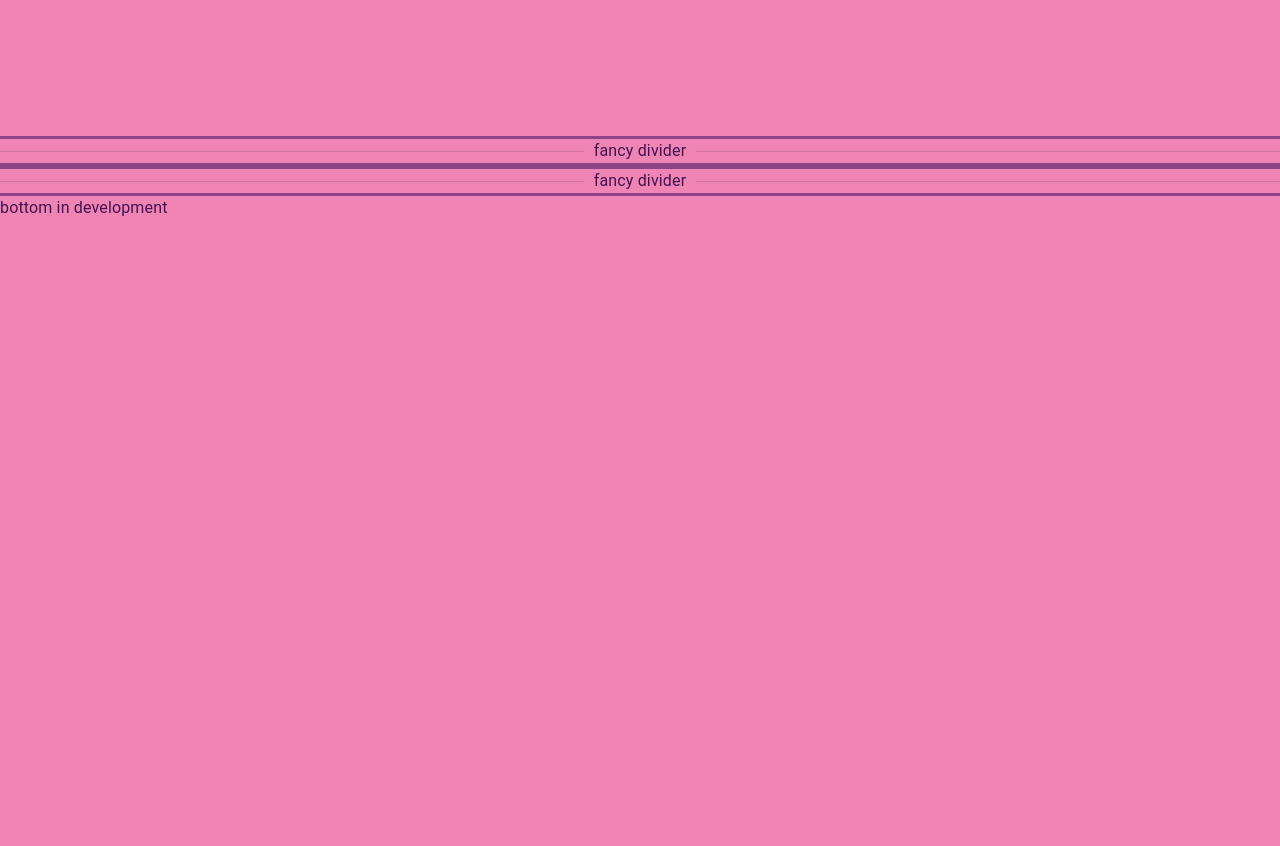
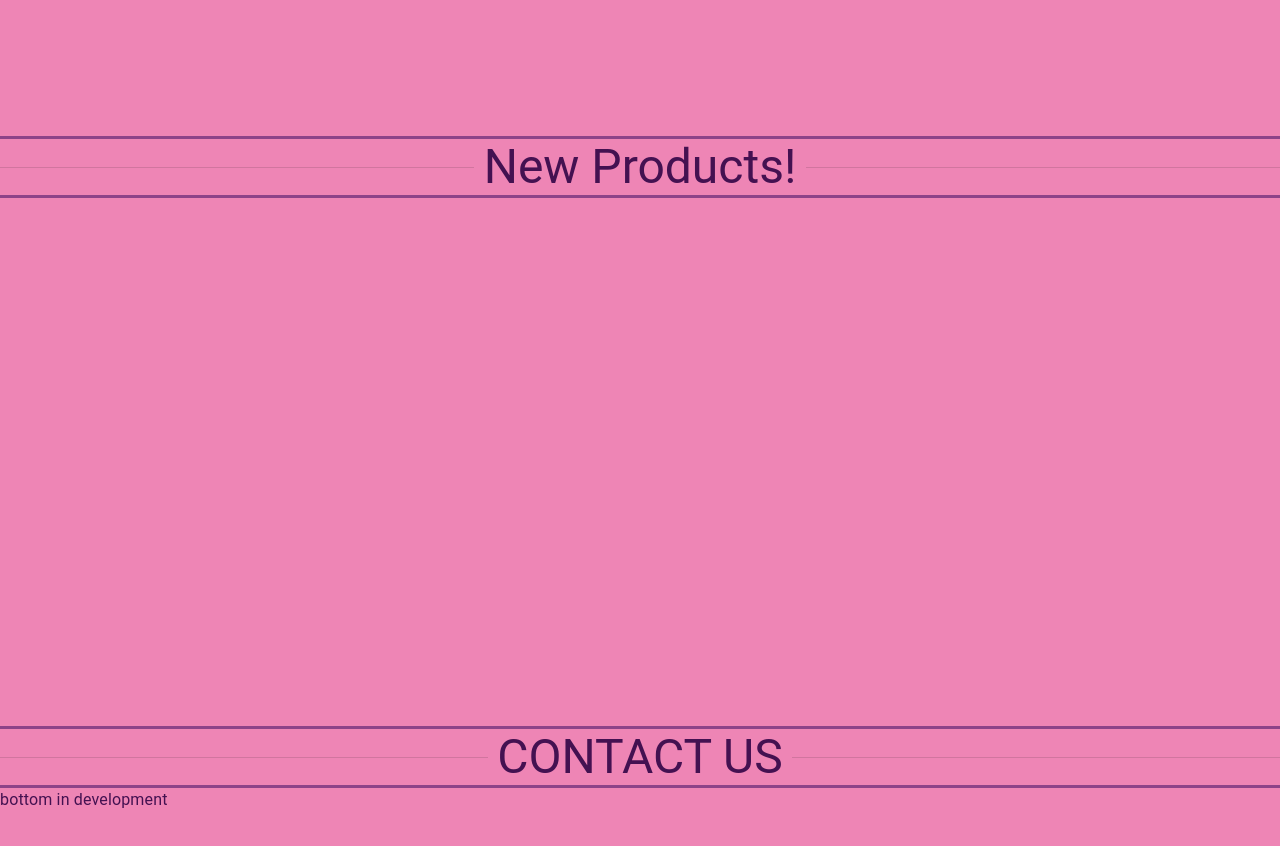
Before and after one commit to jrapich/icecream, a React (Vite) app in the folder client/: page / in a window 1280 px wide. Shown: the part 1260-2106 px from the top of the page. Built offline with nearby package versions, Linux system fonts and the light colour scheme.

Commit message:
added a different transition for pseudocode, with new state to manage it

```diff
--- a/client/src/components/home/HomeMiddleContent.jsx
+++ b/client/src/components/home/HomeMiddleContent.jsx
@@ -8,19 +8,15 @@ import {
   CardContent,
   CardMedia,
   Slide,
+  Fade,
 } from "@mui/material";
 import { PropTypes } from "prop-types";
 
-const cards = [1, 2, 3,];
+const cards = [1, 2, 3];
 
 export default function HomeMiddleContent({ showContent }) {
+  const { showMidHeader, showMidContent } = showContent;
   return (
-    <Slide
-      direction="left"
-      in={showContent}
-      unmountOnExit
-      {...(showContent ? { timeout: 1000 } : { timeout: 500 })}
-    >
     <Container
       disableGutters
       sx={{
@@ -29,13 +25,24 @@ export default function HomeMiddleContent({ showContent }) {
       }}
       maxWidth="lg"
     >
-        <Typography paragraph variant="h6" sx={{
+      <Fade
+      in={showMidHeader}
+      appear
+      >
+        <Typography
+          paragraph
+          variant="h6"
+          sx={{
             paddingX: 2,
-        }} >
+          }}
+        >
           {/*TODO: this is pseudocode. convert this list to something with an MUI component, Icons, etc */}
           {/* can possibly move this to its own fade in component, and click a button to slide the cards below from the right */}
           Introducing a freeze dried range of novelty snacks!
-        <div>Take your favorite Ice Cream flavors with you on the go, or store them for years to come!</div>
+          <div>
+            Take your favorite Ice Cream flavors with you on the go, or store
+            them for years to come!
+          </div>
           <ul>
             Including:
             {/* possibly convert this list into the cards below with images attached */}
@@ -52,10 +59,17 @@ export default function HomeMiddleContent({ showContent }) {
           <div>
             {/* move this possibly to the bottom of the card images */}
             Feel free to stop by any of our locations(link) to give them a try,
-          or use the form here(link) to place an order with us and we'll ship
-          it to you, anywhere in the lower 48.
+            or use the form here(link) to place an order with us and we&apos;ll
+            ship it to you, anywhere in the lower 48.
           </div>
         </Typography>
+      </Fade>
+      <Slide
+        direction="left"
+        in={showMidContent}
+        unmountOnExit
+        {...(showMidContent ? { timeout: 1000 } : { timeout: 500 })}
+      >
         <Grid container spacing={4}>
           {cards.map((card) => (
             <Grid item key={card} xs={12} sm={6} md={4}>
@@ -90,11 +104,11 @@ export default function HomeMiddleContent({ showContent }) {
             </Grid>
           ))}
         </Grid>
+      </Slide>
     </Container>
-    </Slide>
   );
 }
 
 HomeMiddleContent.propTypes = {
-  showContent: PropTypes.bool,
+  showContent: PropTypes.object,
 };
--- a/client/src/components/home/HomeTopContent.jsx
+++ b/client/src/components/home/HomeTopContent.jsx
@@ -52,7 +52,7 @@ const content = (
         variant="h6"
         sx={{ px: 2, color: theme.palette.tertiary.main }}
       >
-        Locally Owned
+        Salt Water Taffy
       </Typography>
       <Typography
         variant="h6"
--- a/client/src/pages/Home.jsx
+++ b/client/src/pages/Home.jsx
@@ -9,8 +9,9 @@ import {
 
 export default function Home() {
   const [scrollTop, setScrollTop] = useState(0);
-  const [showTopContent, setShowTopContent] = useState(true);
-  const [showMidContent, setShowMidContent] = useState(true);
+  const [showTopContent, setShowTopContent] = useState(false);
+  const [showMidHeader, setShowMidHeader] = useState(false,)
+  const [showMidContent, setShowMidContent] = useState(false);
 
   //set scrollTop state to the number of pixels the user has scrolled from the top
   const handleScroll = () => setScrollTop(window.scrollY);
@@ -36,6 +37,11 @@ export default function Home() {
       setShowTopContent(false);
     }
     if (scrollProgress > 20) {
+      setShowMidHeader(true);
+    } else {
+      setShowMidHeader(false);
+    }
+    if (scrollProgress > 30) {
       setShowMidContent(true);
     } else {
       setShowMidContent(false);
@@ -60,13 +66,13 @@ export default function Home() {
       <HomeTopLogo />
       <HomeTopContent showContent={showTopContent} />
       <Divider component="div" role="presentation">
-        <Typography>fancy divider</Typography>
+        <Typography component={"h2"} variant="h3" >New Products!</Typography>
       </Divider>
       {/* content here will show in middle of the page,
         will slide from right to left as the user scrolls*/}
-      <HomeMiddleContent showContent={showMidContent} />
+      <HomeMiddleContent showContent={{showMidHeader, showMidContent}} />
       <Divider component="div" role="presentation">
-        <Typography>fancy divider</Typography>
+        <Typography component={"h2"} variant="h3" >CONTACT US</Typography>
       </Divider>
       <HomeBottomContent />
     </Container>
```
Lines whose indentation alone changed are shown as unchanged.
